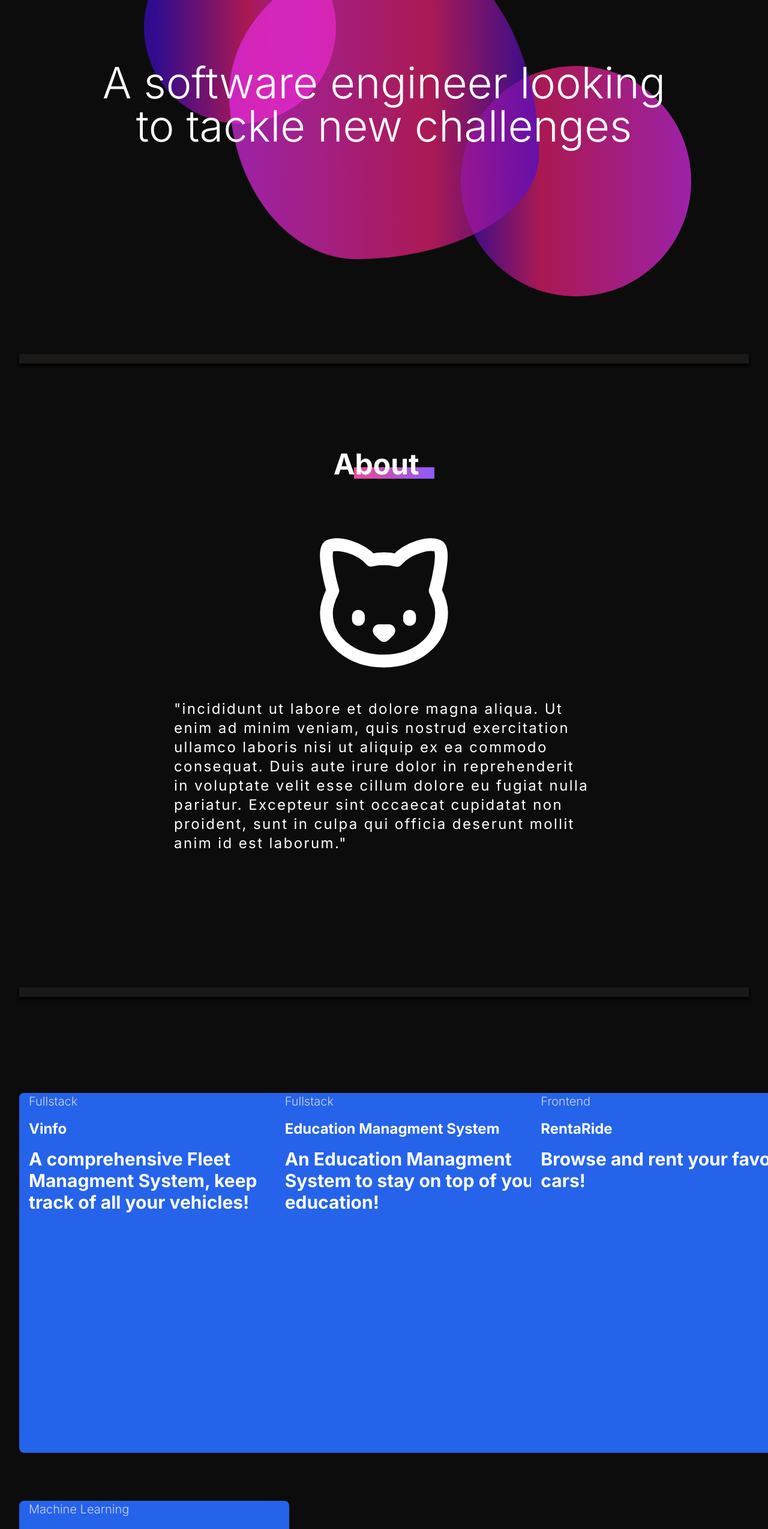
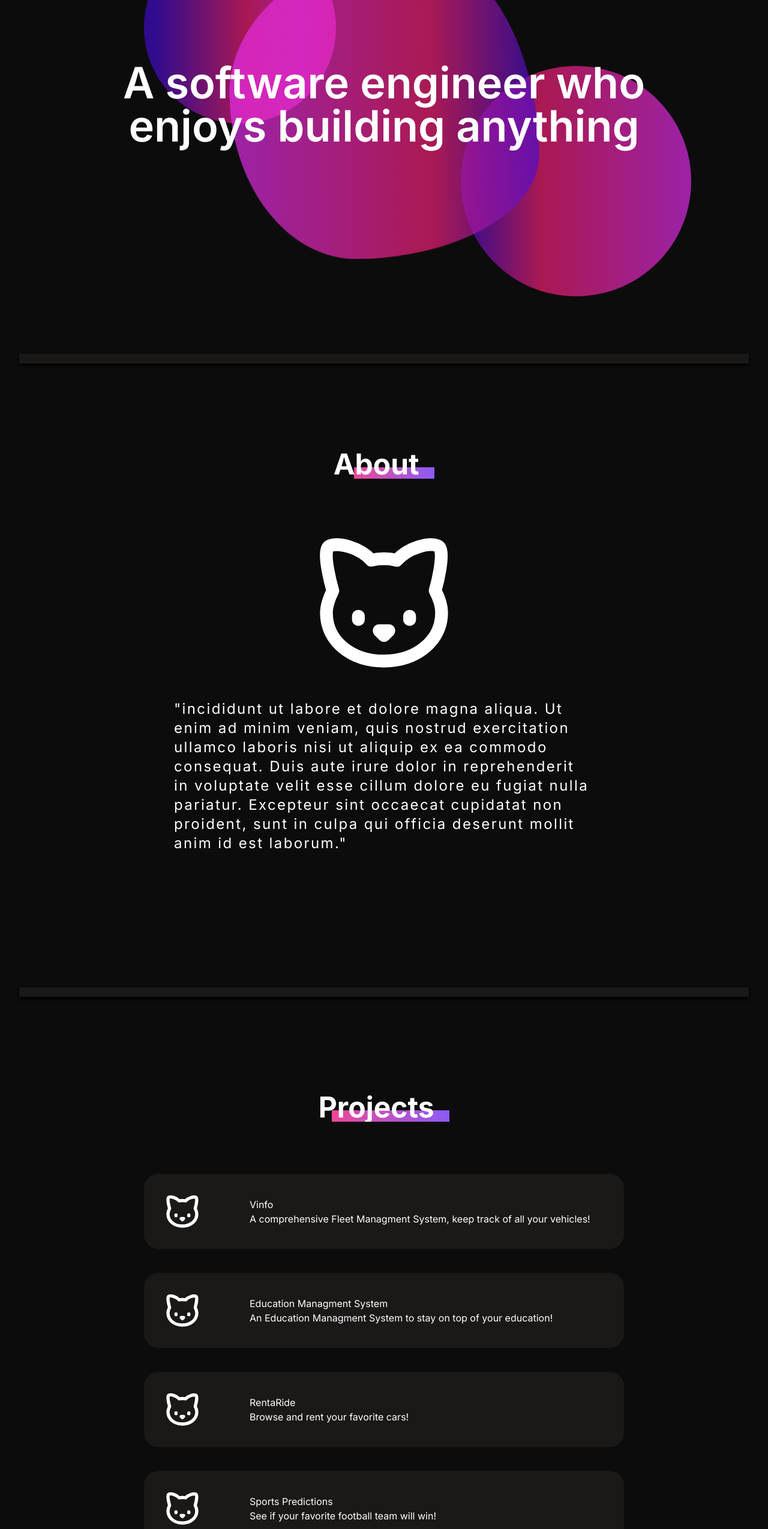
Before and after one commit to bustyAI/portfoli, a Next.js app: page / in a window 1280 px wide. Shown: the part 234-2783 px from the top of the page at 60% size. Built offline with nearby package versions, Linux system fonts and the light colour scheme.

Commit message:
Redesigning projects section

```diff
--- a/app/components/Main.jsx
+++ b/app/components/Main.jsx
@@ -3,7 +3,7 @@ import React from 'react'
 const Main = () => {
     return (
         <div className="circle__container">
-            <h1 className='main__text'>A software engineer looking to tackle new challenges</h1>
+            <h1 className='main__text'>A software engineer who enjoys building anything</h1>
             <div className="relative ">
                 <div className="top__circle"></div>
                 <div className="mid__circle bubble"></div>
--- a/app/components/ProjectCard.jsx
+++ b/app/components/ProjectCard.jsx
@@ -1,17 +1,23 @@
-import React from 'react'
-import Link from 'next/link'
+import React from 'react';
+import Link from 'next/link';
+import { LuCat } from "react-icons/lu"
 
 const ProjectCard = ({ title, type, description, link }) => {
+    return (
 
-    return (
         <Link href={link}>
-            <div className='card__container transform transition ease-in-out duration-300 hover:opacity-60'>
-                <p className='mt-4 ml-4 text-xl font-light text-gray-300'>{type}</p>
-                <p className='mt-4 ml-4 font-bold text-2xl'>{title}</p>
-                <p className='mt-4 ml-4 font-bold text-3xl'>{description}</p>
+            <div className='flex flex-col'>
+                <div className='flex flex-row items-center justify-start space-x-20 pl-8 bg-hr-gray w-[800px] h-[125px] rounded-3xl'>
+                    <LuCat className='w-16 h-16' />
+                    <div className='flex flex-col items-start'>
+                        <p>{title}</p>
+                        <p>{description}</p>
+                    </div>
+
+                </div>
             </div>
         </Link>
-    )
+    );
 }
 
-export default ProjectCard
+export default ProjectCard;
--- a/app/globals.css
+++ b/app/globals.css
@@ -78,14 +78,14 @@ body {
 }
 
 .main__text {
-  @apply font-light absolute text-4xl md:text-5xl lg:text-7xl z-20 w-[500px] lg:w-[950px];
+  @apply font-semibold absolute text-4xl md:text-5xl lg:text-7xl z-20 w-[500px] lg:w-[950px];
 }
 
 /* END */
 
 /* Card Styles */
 .card__container {
-  @apply relative bg-blue-600 w-[350px] h-[450px] lg:w-[450px] lg:h-[600px] rounded-lg mt-20 lg:mt-0;
+  @apply relative w-[350px] h-[450px] lg:w-[450px] lg:h-[600px] rounded-lg mt-20 lg:mt-0;
 }
 
 /* END */
--- a/app/page.js
+++ b/app/page.js
@@ -24,8 +24,21 @@ export default function Home() {
       </section>
       <HrLine />
 
+      <div className="text-center text-3xl font-semibold mt-40" >
+        <p className='text-5xl font-bold mb-20 inline-block relative overflow-hidden'
+          style={{
+            background: 'linear-gradient(to right, #EC4899 0%, #8B5CF6 100%)',
+            backgroundSize: '90% 40%',  // Increases the gradient's area, making the transition smaller
+            backgroundRepeat: 'no-repeat',
+            paddingRight: '1.6rem',
+            backgroundPosition: 'right bottom'
+          }}>
+          Projects
+        </p>
+      </div>
+
       <section>
-        <div className="grid grid-cols-1 lg:grid-cols-3 gap-16 mt-36 mx-auto justify-items-center lg:justify-items-stretch">
+        <div className="flex flex-col gap-10 justify-center items-center">
           <ProjectCard title={"Vinfo"} shape={'circle'} type={"Fullstack"} description={descriptions.vinfo} link={"https://renta-ride.vercel.app/"} />
           <ProjectCard title={"Education Managment System"} shape={'square'} type={"Fullstack"} description={descriptions.edu} link={"https://renta-ride.vercel.app/"} />
           <ProjectCard title={"RentaRide"} shape={'triangle'} type={"Frontend"} description={descriptions.renta} link={"https://renta-ride.vercel.app/"} />
```
